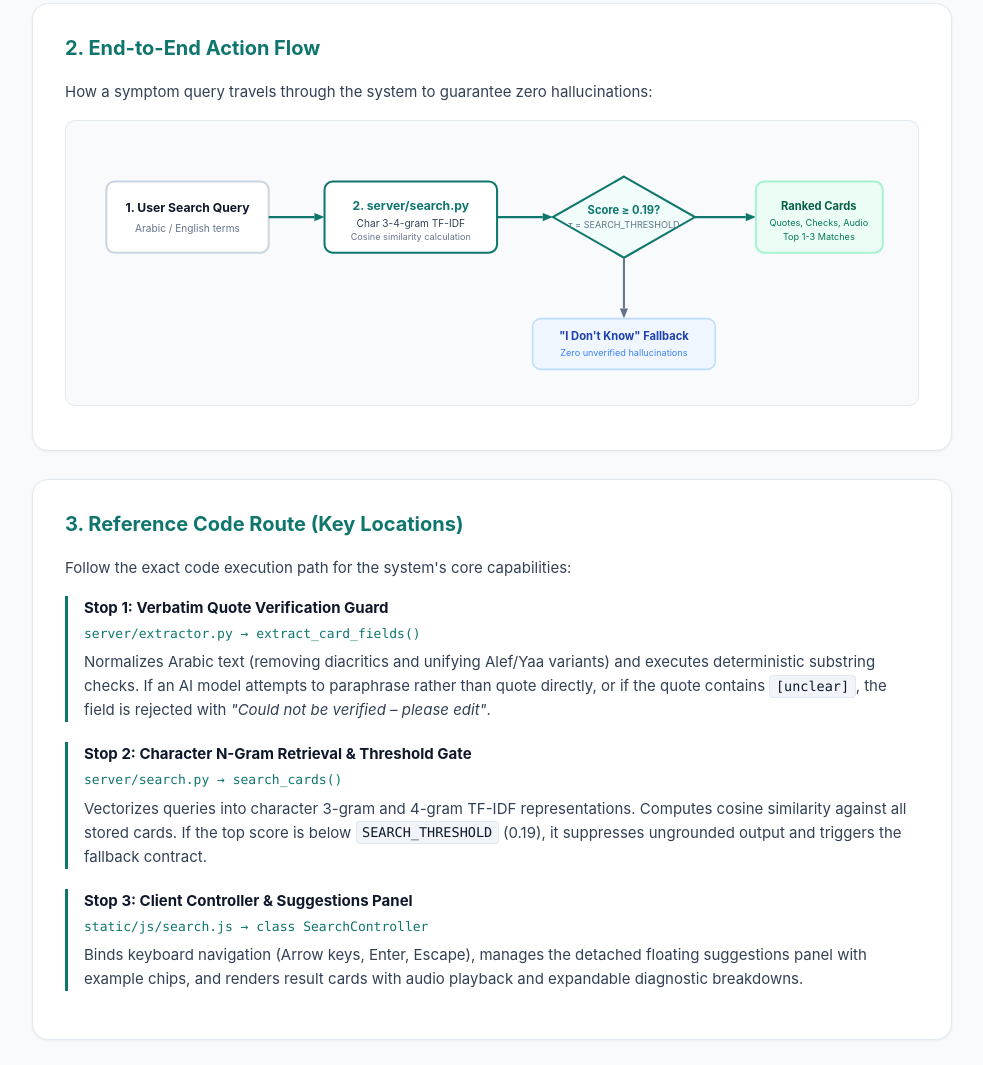
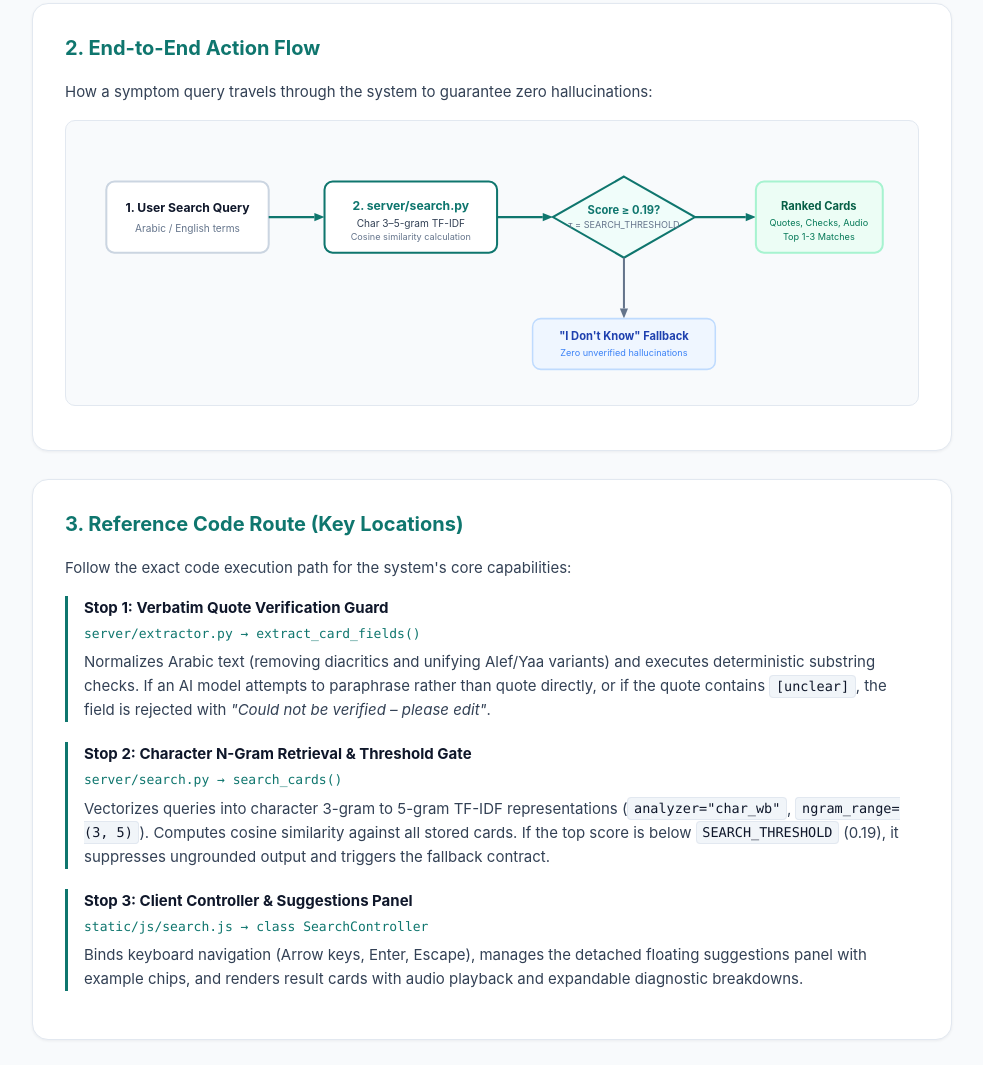
Before and after one commit to nuhasa20/voice-of-experience, a plain HTML site: page devpost/app-map.html in a window 1280 px wide. Shown: the part 630-1695 px from the top of the page, without its empty margins (148-1131 px from the left). Drawn offline with Linux system fonts and the light colour scheme.

Commit message:
Correct checklist and app map claims

```diff
--- a/devpost/app-map.html
+++ b/devpost/app-map.html
@@ -311,7 +311,7 @@
           <!-- Step 2: Search Engine -->
           <rect x="235" y="40" width="170" height="70" rx="8" fill="#ffffff" stroke="#0f766e" stroke-width="2"/>
           <text x="320" y="68" text-anchor="middle" font-family="-apple-system, sans-serif" font-size="12" font-weight="bold" fill="#0f766e">2. server/search.py</text>
-          <text x="320" y="85" text-anchor="middle" font-family="-apple-system, sans-serif" font-size="10" fill="#334155">Char 3-4-gram TF-IDF</text>
+          <text x="320" y="85" text-anchor="middle" font-family="-apple-system, sans-serif" font-size="10" fill="#334155">Char 3–5-gram TF-IDF</text>
           <text x="320" y="98" text-anchor="middle" font-family="-apple-system, sans-serif" font-size="9" fill="#64748b">Cosine similarity calculation</text>
 
           <!-- Arrow 2 -> 3 -->
@@ -360,7 +360,7 @@
         <div class="route-step-title">Stop 2: Character N-Gram Retrieval & Threshold Gate</div>
         <div class="route-step-path">server/search.py &rarr; search_cards()</div>
         <p>
-          Vectorizes queries into character 3-gram and 4-gram TF-IDF representations. Computes cosine similarity against all stored cards. If the top score is below <code>SEARCH_THRESHOLD</code> (0.19), it suppresses ungrounded output and triggers the fallback contract.
+          Vectorizes queries into character 3-gram to 5-gram TF-IDF representations (<code>analyzer="char_wb"</code>, <code>ngram_range=(3, 5)</code>). Computes cosine similarity against all stored cards. If the top score is below <code>SEARCH_THRESHOLD</code> (0.19), it suppresses ungrounded output and triggers the fallback contract.
         </p>
       </div>
 
```
Also changed, not shown: 1 other file.
